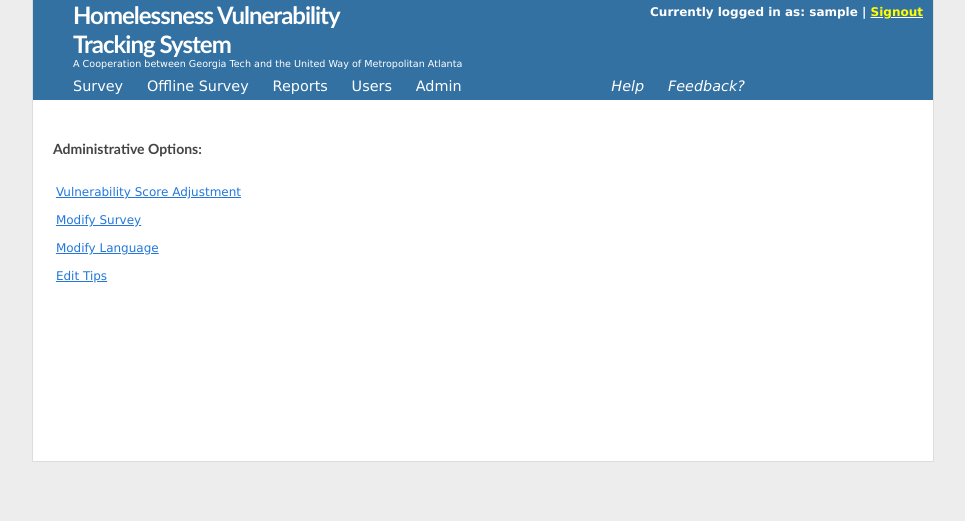
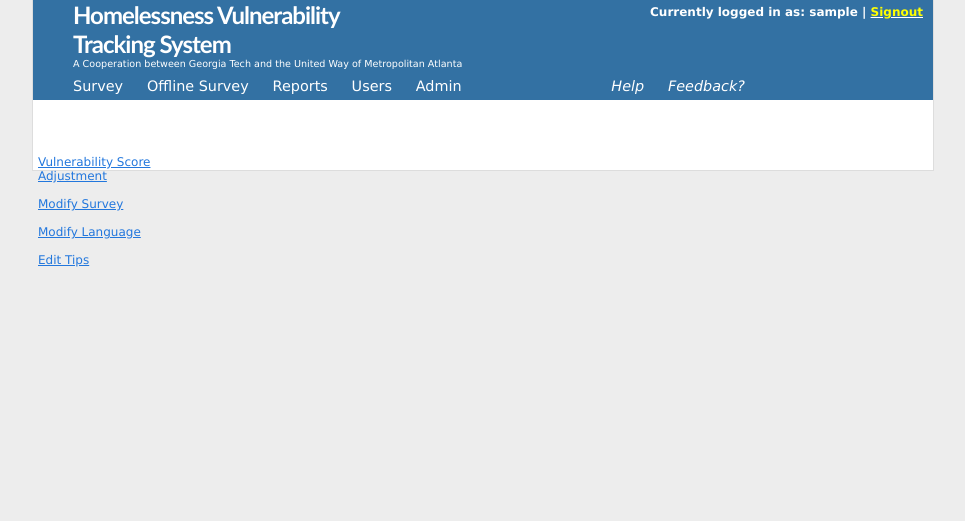
Before and after one commit to brett9897/Streets2Home, a WordPress theme: template admin_options.php in a window 1280 px wide. Shown: the top 521 px of the page, without its empty margins (157-1122 px from the left). Run offline with PHP 8.4 and a stand-in for WordPress, Linux system fonts and the light colour scheme; the site name, menu and one post (Sample post) are stand-ins, and other content is empty; the visitor is signed in with stand-in values (Sample User, id 1); a stand-in replaces the project's code that opens the database connection; some libraries are stand-ins or nearby versions.

Commit message:
Made UI changes

```diff
--- a/admin_options.php
+++ b/admin_options.php
@@ -30,6 +30,19 @@ if (!isset($_SESSION['username'])) {
 	$link   =   mysql_connect(HOST,USERNAME,PASSWORD) or die ('Could not connect :'.  mysql_error());
 	mysql_select_db(DB_NAME) or die( "Unable to select database");
 
+
+	echo '<div id="BlankLine" style ="max-height:20px;height:20px;min-height:20px;"></div>';
+?>
+        <div id="side_nav">
+                	<a href="adjust_vi.php">Vulnerability Score Adjustment</a><br/><br/>
+                	<a href="modify_survey.php">Modify Survey</a><br/><br/>
+                	<a href="#">Modify Language</a><br/><br/>
+                	<a href="edit_tips.php">Edit Tips</a><br/><br/>
+        </div>
+
+
+        <div id="content">
+<?php
          //-------------------Get the tip and show it in the this page from database-------------------
   $sql1 = 'SELECT tips FROM tips_table WHERE page_name="admin_options.php"';
   $result1 = mysql_query($sql1) or die ( 'Query1 failed: ' . mysql_error() );
@@ -44,18 +57,7 @@ if (!isset($_SESSION['username'])) {
             <p>' . $tips .'</p>
           </div>';
   }
-
-	echo '<div id="BlankLine" style ="max-height:20px;height:20px;min-height:20px;"></div>';
 ?>
-
-					 <h3> &nbsp;&nbsp;&nbsp;&nbsp;&nbsp;&nbsp;Administrative Options:</h3>
-					 <br><br>
-                	<p>&nbsp;&nbsp;&nbsp;&nbsp;&nbsp;&nbsp;<a href="adjust_vi.php">Vulnerability Score Adjustment</a></p><br/>
-                	<p>&nbsp;&nbsp;&nbsp;&nbsp;&nbsp;&nbsp;<a href="modify_survey.php">Modify Survey</a></p><br/>
-                	<p>&nbsp;&nbsp;&nbsp;&nbsp;&nbsp;&nbsp;<a href="#">Modify Language</a></p><br/>
-                	<p>&nbsp;&nbsp;&nbsp;&nbsp;&nbsp;&nbsp;<a href="edit_tips.php">Edit Tips</a></p><br/>
-
-                	<br><br><br><br><br><br><br><br><br><br><br>
         </div>
         <div id="BlankLine" style ="max-height:20px;height:20px;min-height:20px;"></div>
 
--- a/input.php
+++ b/input.php
@@ -156,7 +156,7 @@ for ($round=0;$exists == 0;$round++){
 
                         //---Update the client---
                         $sql1 = 'UPDATE client SET ' . $sqlSetString . ' WHERE client_id =' .$_SESSION['clientID'];
-                        $result1 =   mysql_query($sql1) or die ('Query7 failed:'. mysql_error());
+                        $result1 =   mysql_query($sql1) or die ('Query7 failed:'. $sql1 . ' '. mysql_error());
 
                         mysql_free_result($result);
                         mysql_free_result($result1);
--- a/screen.css
+++ b/screen.css
@@ -63,6 +63,12 @@ form#new_person table td {
   margin-bottom: 15px;
   margin-left: auto;
   margin-right: auto;
+  font-size: 12px;
+}
+
+#tips h3
+{
+  font-size: 16px;
 }
 
 #side_nav
@@ -70,9 +76,6 @@ form#new_person table td {
   float: left;
   position: relative;
   width: 20%;
-  border-right: solid 1px;
-  border-top: solid 1px;
-  border-color: blue;
   height: 100%;
   padding-top: 15px;
   margin-left: 5px;
@@ -93,12 +96,15 @@ form#new_person table td {
   height: 800px;
 }
 
-#content, #wrapper.mod_surv, #dt_example
+#content, #wrapper.mod_surv, #dt_example.admin
 {
   float: right;
-  width: 77.5%;
+  width: 78%;
   text-align: left;
   position: relative;
+  /*border-left: solid 1px;
+  border-color: blue;*/
+  padding-left: 5px;
 }
 
 #wrapping
```
Also changed, not shown: adjust_vi.php (+10 -10 lines), edit_tips.php (+12 -14 lines), modify_survey.php (+16 -17 lines), 2 other files. Lines whose indentation alone changed are shown as unchanged.
